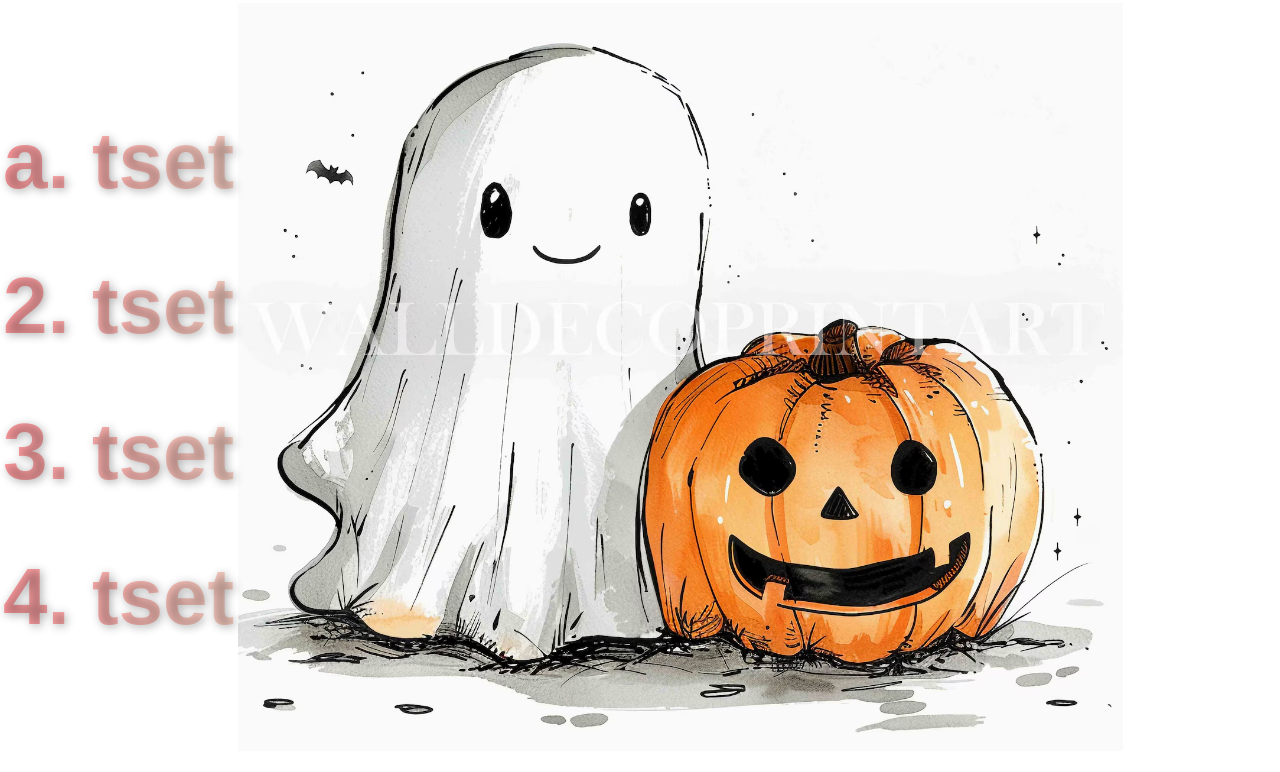
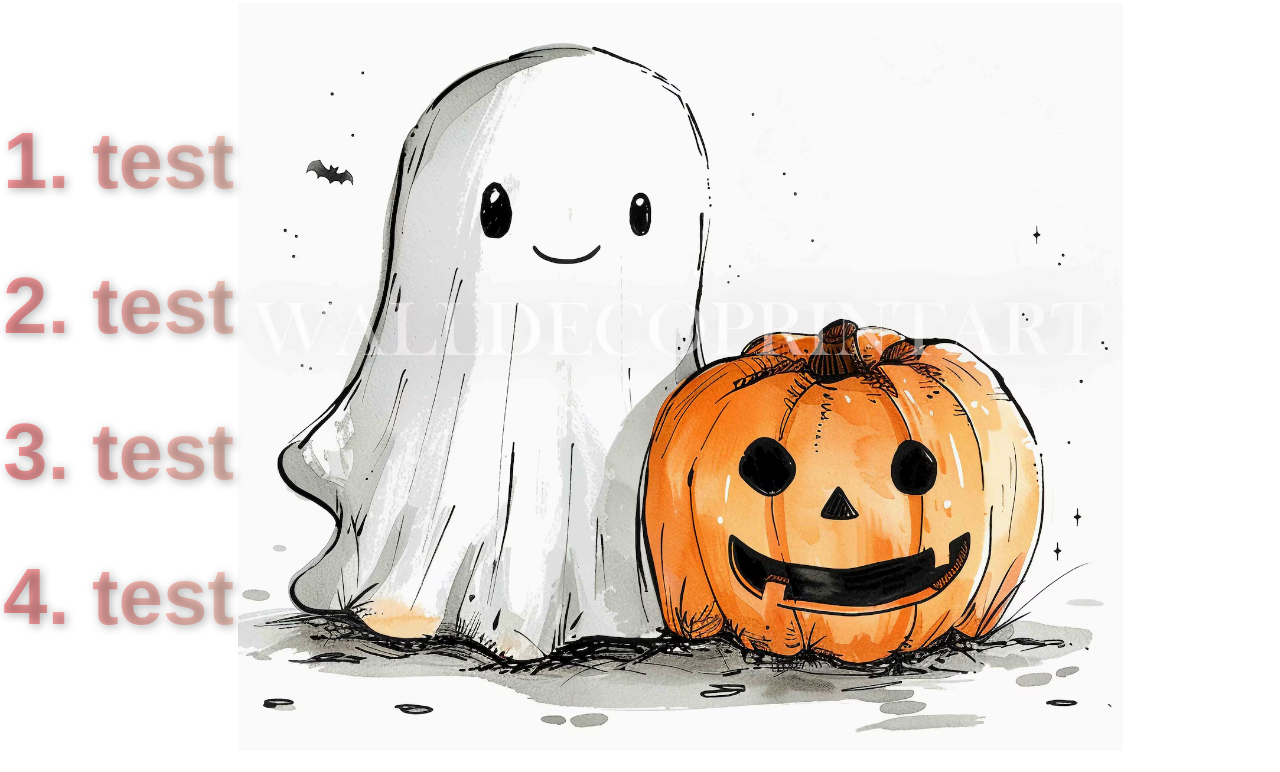
Before and after one commit to try-devops/try-devops.github.io, a plain HTML site: page index.html in a window 1280 px wide. Drawn offline with Linux system fonts and the light colour scheme.

Commit message:
Update index.html

```diff
--- a/index.html
+++ b/index.html
@@ -25,10 +25,10 @@
 <body>
 
 	<table><tr><td>
-    <span><h1>a. tset</h1></span>
-    <span><h1>2. tset</h1></span>
-    <span><h1>3. tset</h1></span>
-    <span><h1>4. tset</h1></span>
+    <span><h1>1. test</h1></span>
+    <span><h1>2. test</h1></span>
+    <span><h1>3. test</h1></span>
+    <span><h1>4. test</h1></span>
 	</td><td>
 	<span style="float: right;"><img src="bg.png"/></span>
 	</td></tr></table>
```
